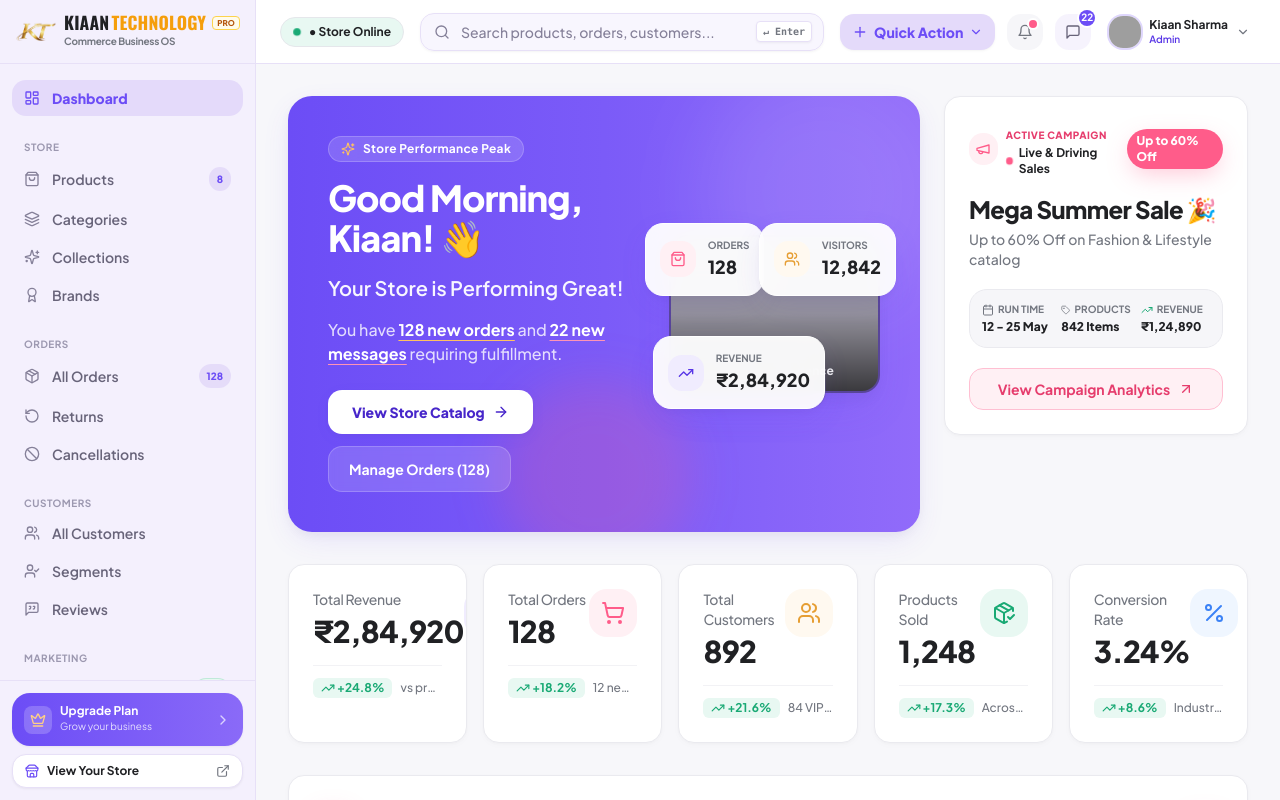
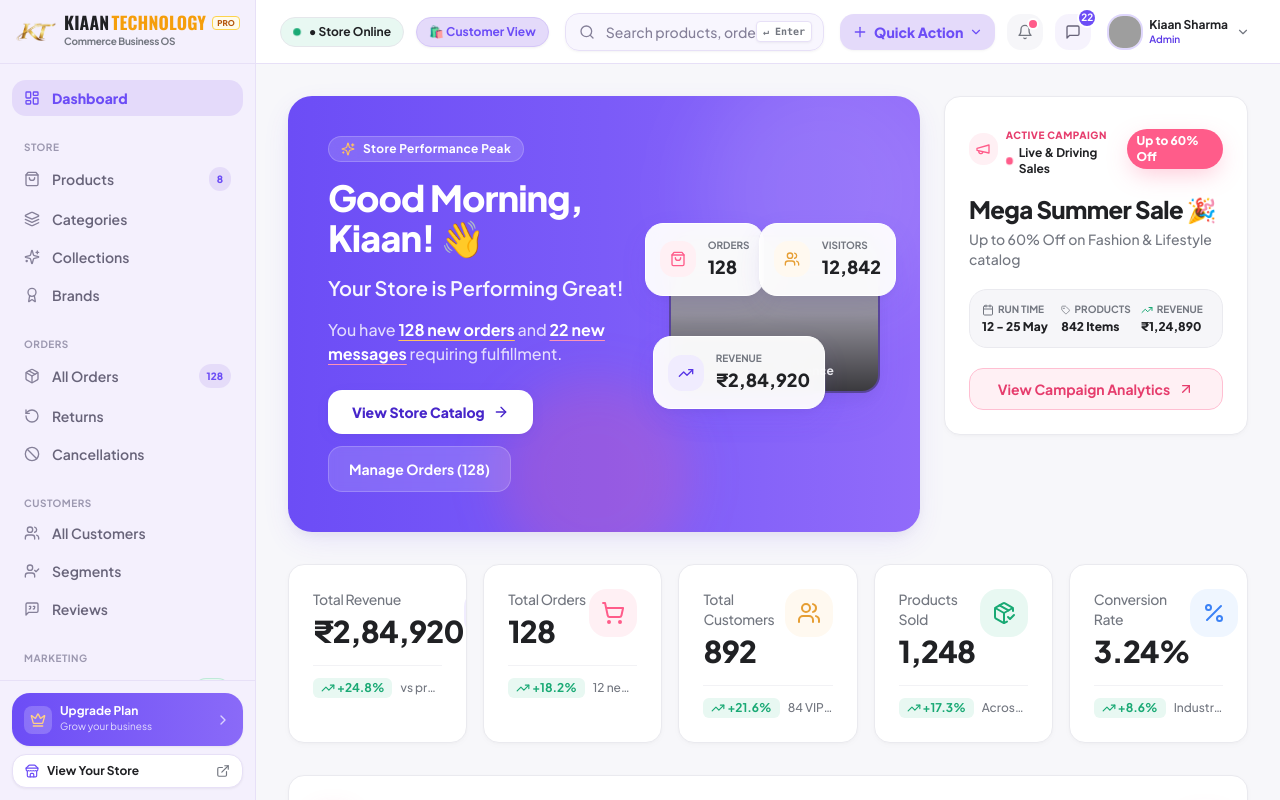
Before and after one commit to ashilata62/E-Commerce-Management-Platform, a React (Vite) app in the folder client/: page / in a window 1280 px wide. Shown: the top 800 px of the page. Built offline with nearby package versions, Linux system fonts and the light colour scheme; grey boxes are pictures that could not be loaded; the HTML template or start-up script is replaced by a standard one.

Commit message:
feat: add 1-click header switcher and /customer direct route for Customer Dashboard

```diff
--- a/client/src/components/layout/Header.jsx
+++ b/client/src/components/layout/Header.jsx
@@ -78,11 +78,33 @@ export const Header = ({ onMenuClick }) => {
         <button
           type="button"
           onClick={toggleStoreStatus}
-          className="hidden sm:flex items-center gap-2 px-3 py-1.5 rounded-full text-xs font-bold bg-emeraldGreen-50 text-emeraldGreen-600 border border-emeraldGreen-200 hover:bg-emeraldGreen-100/60 transition-colors"
+          className="hidden md:flex items-center gap-2 px-3 py-1.5 rounded-full text-xs font-bold bg-emeraldGreen-50 text-emeraldGreen-600 border border-emeraldGreen-200 hover:bg-emeraldGreen-100/60 transition-colors"
           title="Click to toggle store operational mode"
         >
           <span className="w-2 h-2 rounded-full bg-emeraldGreen-500 status-dot-pulse shrink-0" />
           <span>● Store {storeStatus}</span>
+        </button>
+
+        {/* 1-Click View Switcher Toggle Button */}
+        <button
+          type="button"
+          onClick={() => {
+            if (user?.role === 'Customer') {
+              switchDemoRole('Admin');
+              toast.success('Switched back to Admin OS Management View! 👑');
+            } else {
+              switchDemoRole('Customer');
+              toast.success('Switched to Customer Experience Dashboard! 🛍️');
+            }
+          }}
+          className={`flex items-center gap-1.5 px-3 py-1.5 rounded-full text-xs font-bold transition-all shadow-soft-sm cursor-pointer ${
+            user?.role === 'Customer'
+              ? 'bg-amber-50 text-amber-800 border border-amber-300 hover:bg-amber-100'
+              : 'bg-[#E4DAFA] text-[#6C4DF6] border border-[#D5C6F8] hover:bg-[#D5C6F8]'
+          }`}
+          title="Click to instantly toggle between Merchant Admin and Customer Dashboard"
+        >
+          <span>{user?.role === 'Customer' ? '👑 Back to Admin OS' : '🛍️ Customer View'}</span>
         </button>
       </div>
 
--- a/client/src/routes/AppRoutes.jsx
+++ b/client/src/routes/AppRoutes.jsx
@@ -5,6 +5,7 @@ import { useAuth } from '../context/AuthContext';
 
 // Pages
 import { Dashboard } from '../pages/Dashboard';
+import { CustomerDashboard } from '../components/dashboard/CustomerDashboard';
 
 // Products
 import { Products } from '../pages/products/Products';
@@ -89,6 +90,7 @@ export const AppRoutes = () => {
         }
       >
         <Route index element={<Dashboard />} />
+        <Route path="customer" element={<CustomerDashboard />} />
 
         {/* Products */}
         <Route path="products" element={<Products />} />
```
